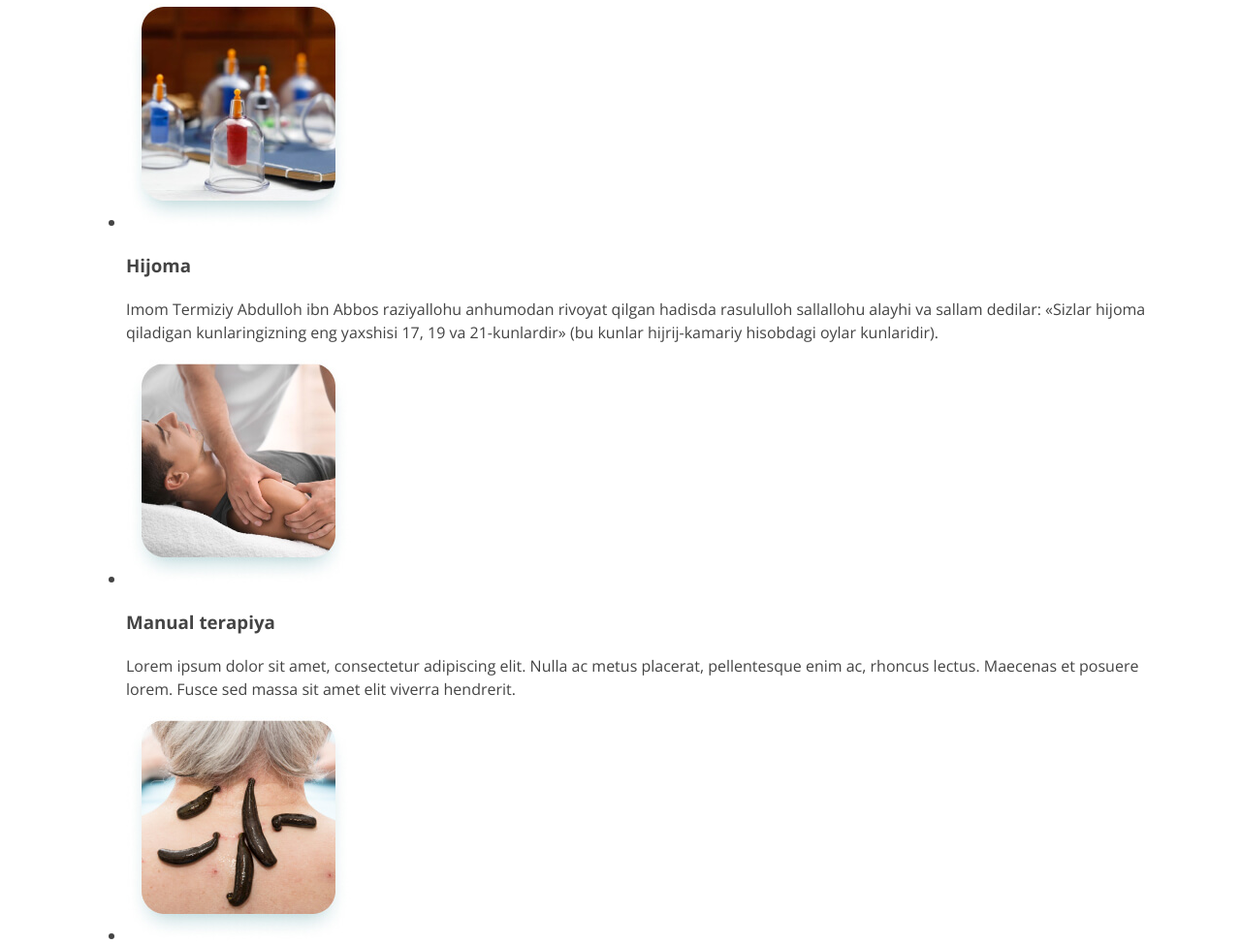
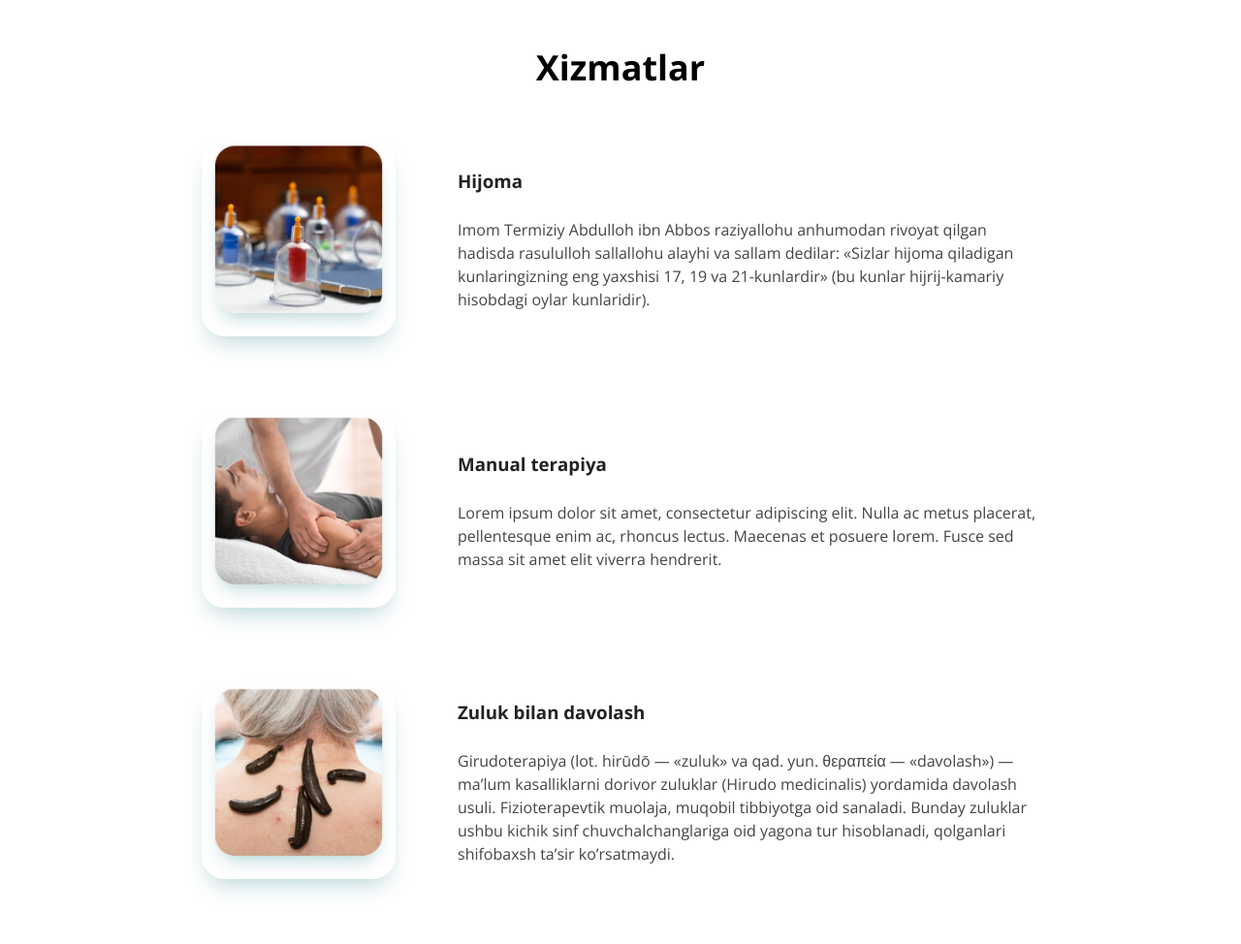
Before and after one commit to ramziddin-frontend/Ansormed-sayti, a plain HTML site: page index.html in a window 1280 px wide. Shown: the part 720-1694 px from the top of the page at 97% size. Drawn offline with nearby package versions, Linux system fonts and the light colour scheme.

Commit message:
add sevices section

```diff
--- a/css/styles.css
+++ b/css/styles.css
@@ -195,6 +195,73 @@ body {
 .hero-img {
   align-self: flex-end;
 }
+
+
+/* index-services */
+
+.index-services {
+  padding-top: 120px;
+  padding-bottom: 120px;
+}
+
+.index-services-heading {
+  margin-top: 0;
+  margin-bottom: 56px;
+  font-size: 36px;
+  line-height: 1.2;
+  font-family: "Open Sans", "Arial", sans-serif;
+  color: #000;
+  text-align: center;
+}
+
+.index-sevices-list {
+  width: 864px;
+  padding: 0;
+  margin: 0;
+  margin-left: auto;
+  margin-right: auto;
+  list-style: none;
+  margin-bottom: 60px;
+}
+
+.index-sevices-item:not(:last-child) {
+  margin-bottom: 80px;
+}
+
+.index-service {
+  display: flex;
+  align-items: center;
+
+}
+
+.index-service-img {
+  height: 200px;
+  width: 200px;
+  border-radius: 24px;
+  object-fit: cover;
+  margin-right: 64px;
+  box-shadow: 0px 12px 24px -8px rgba(0, 107, 116, 0.3);
+}
+
+.index-service-content {
+  width: 600px;
+}
+
+.index-service-title {
+  margin-top: 0;
+  margin-bottom: 24px;
+  color: #222;
+}
+
+.index-service-content {
+  margin: 0;
+}
+
+.index-service-actions {
+  display: flex;
+   justify-content: center;
+}
+
 /* site footer */
 
 .site-footer {
--- a/index.html
+++ b/index.html
@@ -56,14 +56,14 @@
     </section>
 
 
-    <!-- services -->
+    <!-- index services -->
     <section class="index-services">
       <div class="container">
-        <h2 class="services-heading">Xizmatlar</h2>
+        <h2 class="index-services-heading">Xizmatlar</h2>
 
         <ul class="index-sevices-list">
           <li class="index-sevices-item index-service">
-            <img class="index-service-img" src="img/image-1.jpg" alt="" srcset="img\image-1.jpg 1x, img\image-1@2x.jpg 2x ">
+            <img class="index-service-img" src="img/image-1.jpg" alt="" width="200px" height="200px" srcset="img\image-1.jpg 1x, img\image-1@2x.jpg 2x ">
             <div class="index-service-content">
               <h3 class="index-service-title">Hijoma</h3>
               <p class="index-service-content">Imom Termiziy Abdulloh ibn Abbos raziyallohu anhumodan rivoyat qilgan hadisda rasululloh sallallohu alayhi va sallam dedilar: «Sizlar hijoma qiladigan kunlaringizning eng yaxshisi 17, 19 va 21-kunlardir» (bu kunlar hijrij-kamariy hisobdagi oylar kunlaridir).</p>
@@ -71,7 +71,7 @@
           </li>
 
           <li class="index-sevices-item index-service">
-            <img class="index-service-img" src="img/image-2.jpg" alt="" srcset="img\image-2.jpg 1x, img\image-2@2x.jpg 2x ">
+            <img class="index-service-img" src="img/image-2.jpg" alt="" width="200px" height="200px" srcset="img\image-2.jpg 1x, img\image-2@2x.jpg 2x ">
             <div class="index-service-content">
               <h3 class="index-service-title">Manual terapiya</h3>
               <p class="index-service-content">Lorem ipsum dolor sit amet, consectetur adipiscing elit. Nulla ac metus placerat, pellentesque enim ac, rhoncus lectus. Maecenas et posuere lorem. Fusce sed massa sit amet elit viverra hendrerit.</p>
@@ -79,7 +79,7 @@
           </li>
 
           <li class="index-sevices-item index-service">
-            <img class="index-service-img" src="img/image-3.jpg" alt="" srcset="img\image-3.jpg 1x, img\image-3@2x.jpg 2x ">
+            <img class="index-service-img" src="img/image-3.jpg" alt="" width="200px" height="200px" srcset="img\image-3.jpg 1x, img\image-3@2x.jpg 2x ">
             <div class="index-service-content">
               <h3 class="index-service-title">Zuluk bilan davolash</h3>
               <p class="index-service-content">Girudoterapiya (lot. hirūdō — «zuluk» va qad. yun. θεραπεία — «davolash») — ma’lum kasalliklarni dorivor zuluklar (Hirudo medicinalis) yordamida davolash usuli. Fizioterapevtik muolaja, muqobil tibbiyotga oid sanaladi. Bunday zuluklar ushbu kichik sinf chuvchalchanglariga oid yagona tur hisoblanadi, qolganlari shifobaxsh ta’sir ko’rsatmaydi.</p>
@@ -87,7 +87,7 @@
           </li>
 
           <li class="index-sevices-item index-service">
-            <img class="index-service-img" src="img\image-3-1.jpg" alt="" srcset="img\image-3-1.jpg 1x, img\image-3@2x-1.jpg 2x ">
+            <img class="index-service-img" src="img\image-3-1.jpg" alt="" width="200px" height="200px" srcset="img\image-3-1.jpg 1x, img\image-3@2x-1.jpg 2x ">
             <div class="index-service-content">
               <h3 class="index-service-title">Tabiiy dori vositalari</h3>
               <p class="index-service-content">Lorem ipsum dolor sit amet, consectetur adipiscing elit. Nulla ac metus placerat, pellentesque enim ac, rhoncus lectus. Maecenas et posuere lorem. Fusce sed massa sit amet elit viverra hendrerit.</p>
```
